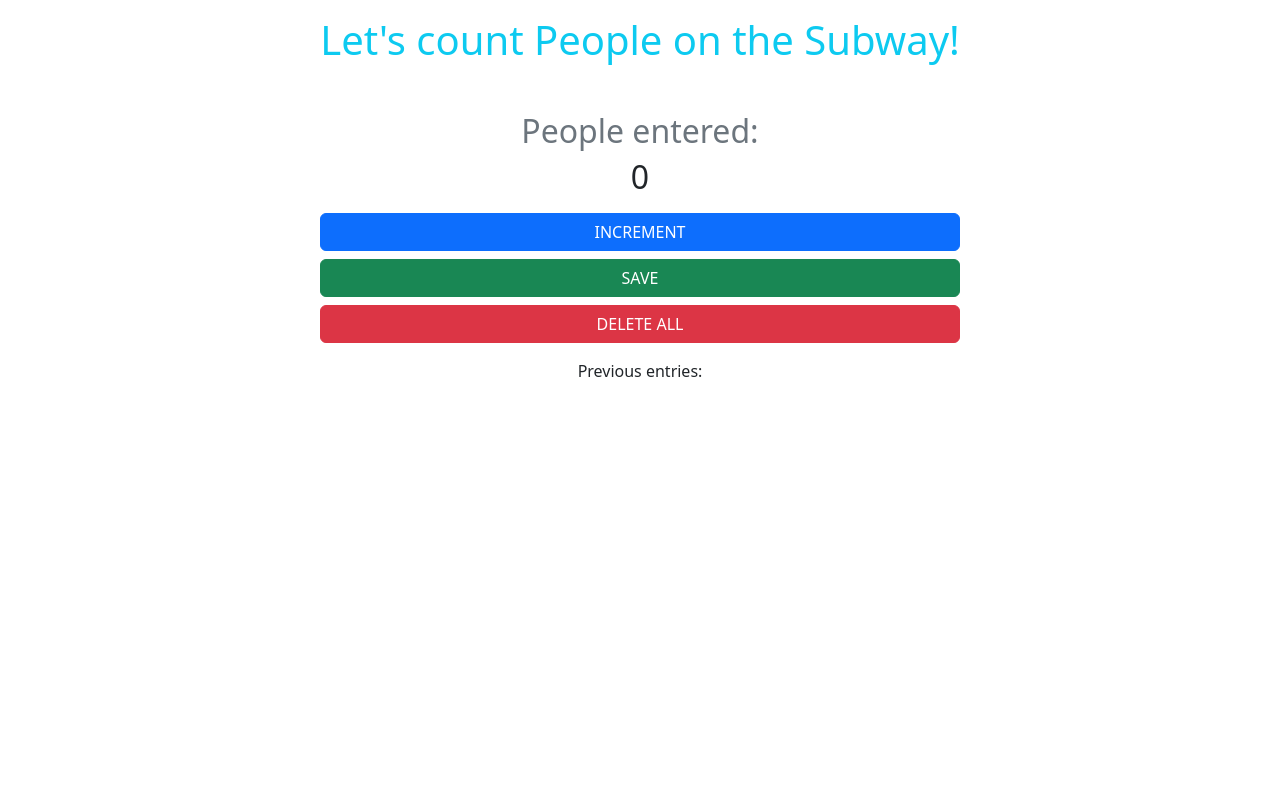
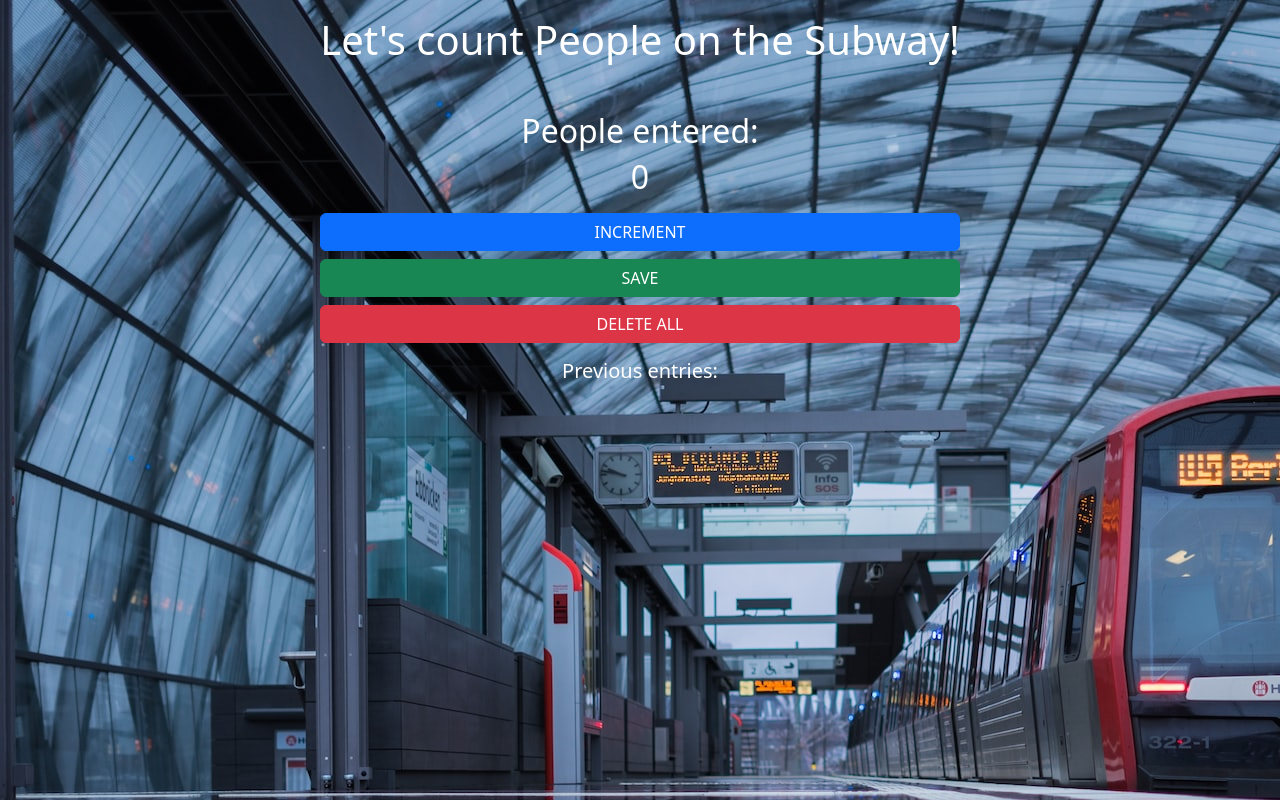
Before and after one commit to Sarah-Rz/Passenger-Counter-App, a plain HTML site: page index.html in a window 1280 px wide. Drawn offline with nearby package versions, Linux system fonts and the light colour scheme.

Commit message:
21.11.2022

```diff
--- a/index.html
+++ b/index.html
@@ -7,15 +7,16 @@
         <link rel="stylesheet" href="https://cdn.jsdelivr.net/npm/bootstrap@5.2.2/dist/css/bootstrap.min.css">
         <title>Passenger Counter App</title>
     </head>
-<body class="bg=">
+
+    <body style="background-image: url(subway.jpg)">
         <div class="text-center">
-        <h1 class="text-info my-3">Let's count People on the Subway!</h1>
-        <h2 class=" text-secondary mt-5">People entered:<h2>
-            <h2 id="count-el">0</h2>
+            <h1 class="text-white my-3">Let's count People on the Subway!</h1>
+            <h2 class=" text-white mt-5">People entered:<h2>
+                <h2 class="text-white" id="count-el">0</h2>
                 <button class="btn w-50 btn-primary m-2" id="increment-btn" onclick= increment()>INCREMENT</button>
                 <button class="btn w-50 btn-success mb-2" id="save-btn" onclick= save()>SAVE</button>
                 <button class="btn w-50 btn-danger mb-3" id="del-btn" onclick= del()>DELETE ALL</button>
-            <p id="save-el">Previous entries: </p>
+                <h5 class="text-white" id="save-el">Previous entries: </h5>
         </div>
         <script src="index.js"></script>
     </body>
```
Also changed, not shown: index.js (line endings or trailing spaces), subway.jpg (added). Lines whose indentation alone changed are shown as unchanged.
